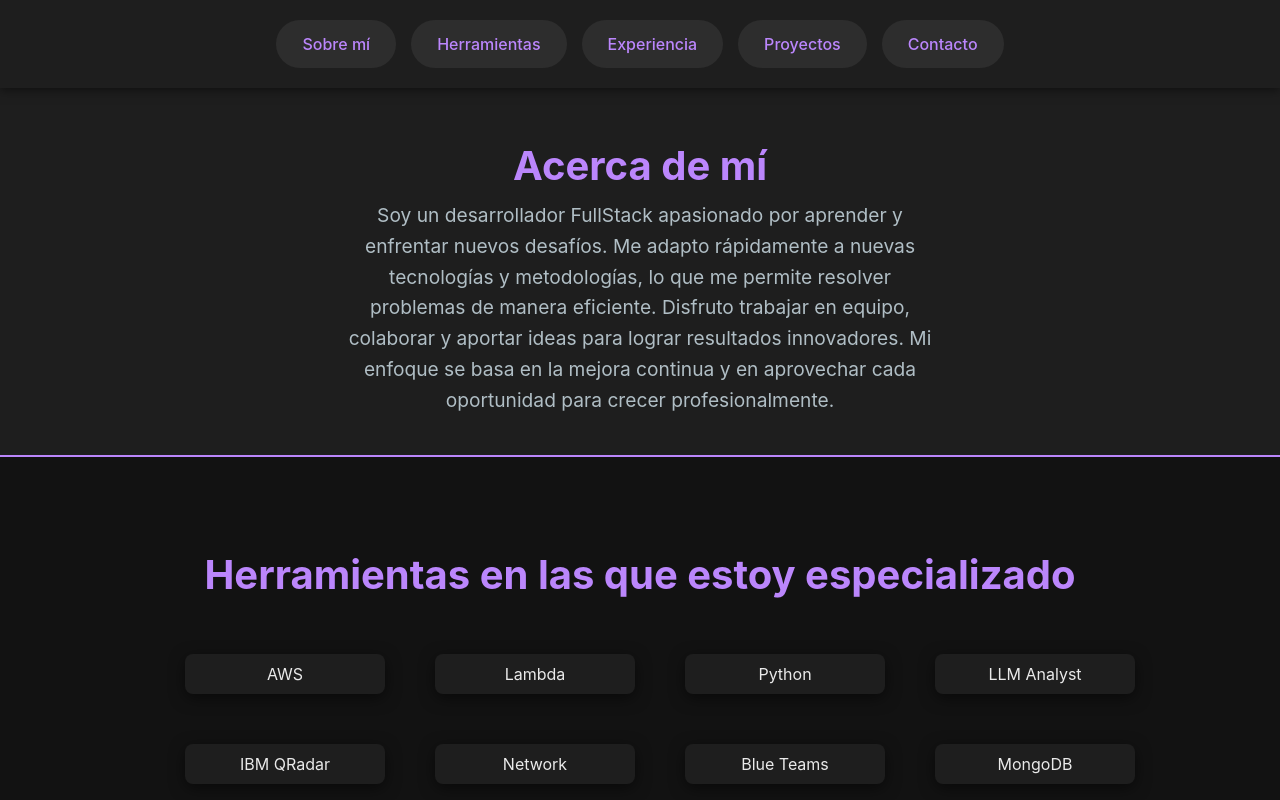
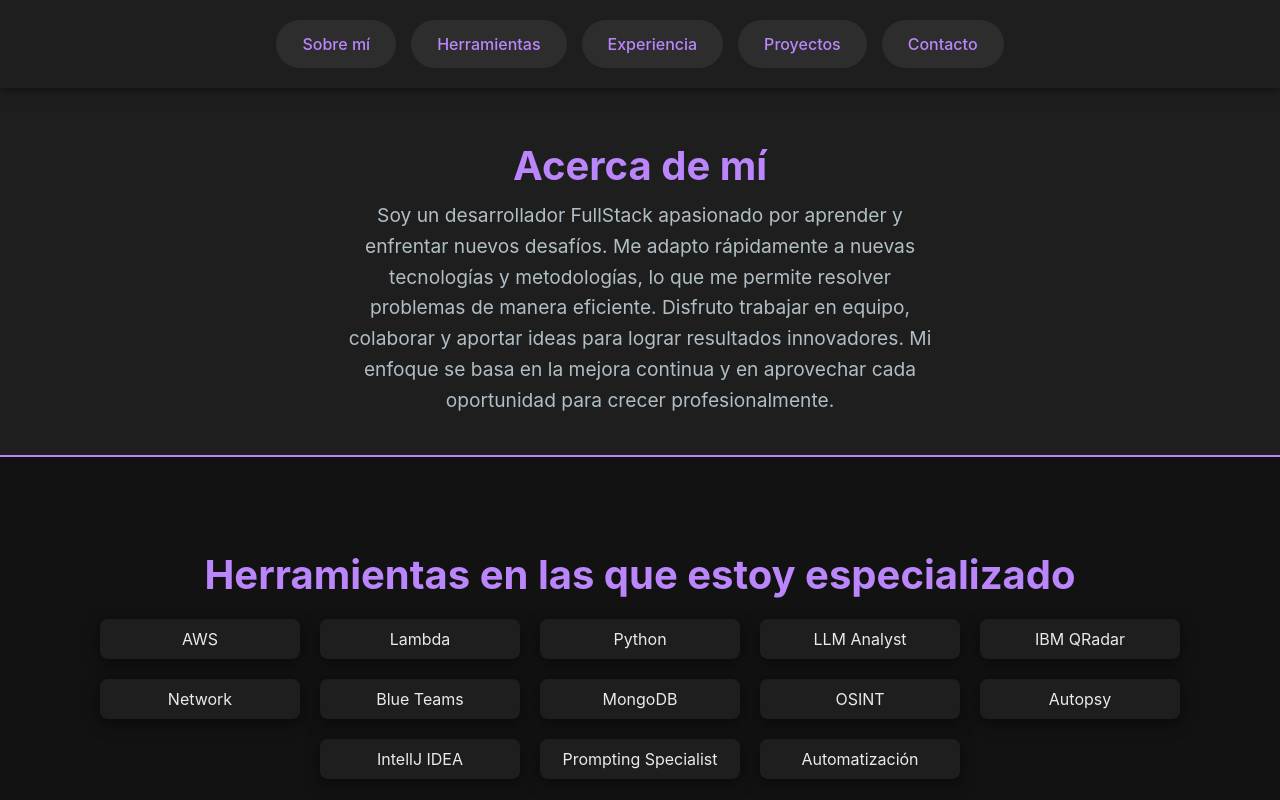
Before and after one commit to franciscolg13/Portafolio, a React (Create React App) app: page / in a window 1280 px wide. Shown: the top 800 px of the page. Built offline with nearby package versions, Linux system fonts and the light colour scheme.

Commit message:
Change center speciality

```diff
--- a/src/styles/Special.module.css
+++ b/src/styles/Special.module.css
@@ -1,40 +1,63 @@
 /* src/styles/Special.module.css */
 
 .special {
-    padding: 60px 20px; /* Espaciado superior e inferior */
-    background-color: #121212; /* Color de fondo oscuro */
-    color: #EAEAEA; /* Color del texto */
-    text-align: center; /* Centrar texto */
-    border-bottom: 2px solid #BB86FC; /* Borde inferior */
+  padding: 60px 20px;
+  background-color: #121212;
+  color: #EAEAEA;
+  text-align: center;
+  border-bottom: 2px solid #BB86FC;
 }
 
+/* Envoltorio de la lista */
 .toolList {
-    display: flex; /* Usar flexbox para el diseño */
-    justify-content: center; /* Centrar los elementos */
-    flex-wrap: wrap; /* Permitir que las herramientas se ajusten a múltiples líneas */
-    gap: 20px; /* Espacio entre elementos */
-    max-width: 100%; /* Asegura que el contenedor no tenga desbordamientos */
+  display: flex;
+  justify-content: center;
+  align-items: center;     /* asegura centrado vertical en filas */
+  flex-wrap: wrap;
+  gap: 20px;               /* el espacio entre tarjetas va aquí */
+  max-width: 100%;
+  padding: 0;
+  margin: 0 auto;          /* por si el contenedor tiene ancho limitado */
+  box-sizing: border-box;
 }
 
+/* Cada tarjeta */
 .toolItem {
-    background: #1E1E1E; /* Fondo de la tarjeta */
-    border-radius: 8px; /* Bordes redondeados */
-    box-shadow: 0 4px 15px rgba(0, 0, 0, 0.5); /* Sombra para la tarjeta */
-    margin: 15px; /* Espaciado entre tarjetas */
-    padding: 10px; /* Ajustar padding para más espacio interno */
-    width: 200px; /* Ancho más pequeño */
-    max-width: 100%; /* Asegura que la tarjeta no exceda el contenedor */
-    box-sizing: border-box; /* Incluir padding y borde en el cálculo del ancho */
-    transition: transform 0.3s, box-shadow 0.3s; /* Transición suave */
-    display: inline-block; /* Asegura que cada elemento se comporte como un bloque en línea */
+  background: #1E1E1E;
+  border-radius: 8px;
+  box-shadow: 0 4px 15px rgba(0, 0, 0, 0.5);
+  padding: 10px;
+  width: 200px;
+  max-width: 100%;
+  box-sizing: border-box;
+  transition: transform 0.3s, box-shadow 0.3s;
+
+  margin: 0;               /* QUITAMOS margin: 15px */
+  display: block;          /* QUITAMOS inline-block */
 }
 
 .toolItem:hover {
-    transform: scale(1.05); /* Escalar al pasar el ratón */
-    box-shadow: 0 8px 20px rgba(0, 0, 0, 0.7); /* Sombra más prominente en hover */
+  transform: scale(1.05);
+  box-shadow: 0 8px 20px rgba(0, 0, 0, 0.7);
 }
 
-h2 {
-    color: #BB86FC; /* Color del encabezado */
-    margin-bottom: 20px; /* Espaciado inferior para el encabezado */
+/* Evita estilos globales: aplica SOLO dentro de esta sección */
+.special h2 {
+  color: #BB86FC;
+  margin-bottom: 20px;
 }
+
+/* Ajuste para móvil: tarjetas más cómodas y centradas */
+@media (max-width: 480px) {
+  .special {
+    padding: 50px 16px;
+  }
+
+  .toolList {
+    gap: 16px;
+  }
+
+  .toolItem {
+    width: min(320px, 100%);
+  }
+}
```
